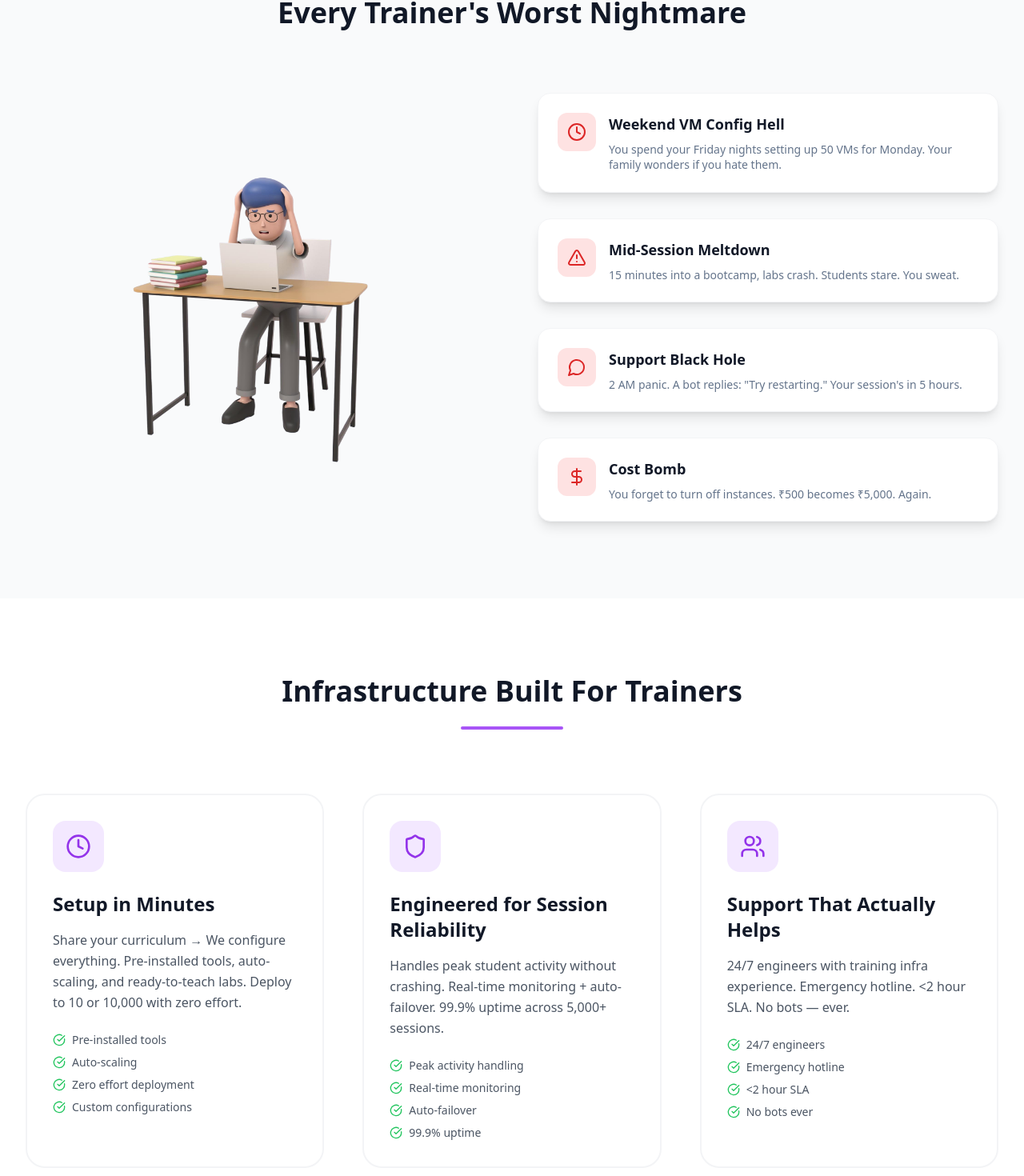
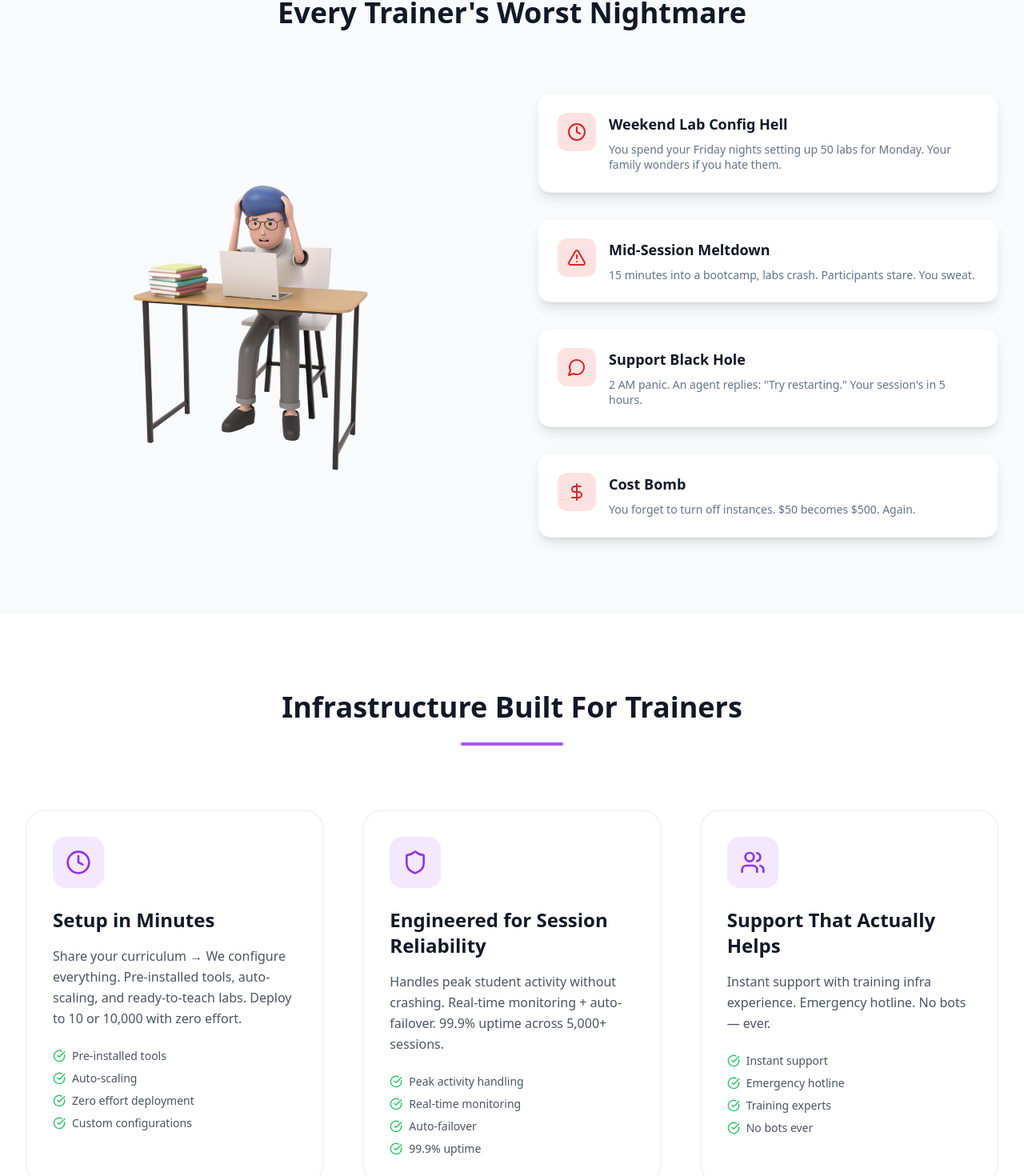
Before and after one commit to Arora-Deep/CloudAdda-Website-9th-july, a React (Vite) app: page /training-labs in a window 1280 px wide. Shown: the part 1041-2511 px from the top of the page at 80% size. Built offline with nearby package versions, Linux system fonts and the light colour scheme.

Commit message:
Refactor: Update Training Labs page content
Modified text and layout in the Training Labs page as per the user's requests, including changes to section titles, descriptions, bullet points, and metrics.

```diff
--- a/src/index.css
+++ b/src/index.css
@@ -1,3 +1,4 @@
+
 @tailwind base;
 @tailwind components;
 @tailwind utilities;
@@ -6,87 +7,56 @@
   :root {
     --background: 0 0% 100%;
     --foreground: 222.2 84% 4.9%;
-
     --card: 0 0% 100%;
     --card-foreground: 222.2 84% 4.9%;
-
     --popover: 0 0% 100%;
     --popover-foreground: 222.2 84% 4.9%;
-
     --primary: 222.2 47.4% 11.2%;
     --primary-foreground: 210 40% 98%;
-
-    --secondary: 210 40% 96.1%;
-    --secondary-foreground: 222.2 47.4% 11.2%;
-
-    --muted: 210 40% 96.1%;
+    --secondary: 210 40% 96%;
+    --secondary-foreground: 222.2 84% 4.9%;
+    --muted: 210 40% 96%;
     --muted-foreground: 215.4 16.3% 46.9%;
-
-    --accent: 210 40% 96.1%;
-    --accent-foreground: 222.2 47.4% 11.2%;
-
+    --accent: 210 40% 96%;
+    --accent-foreground: 222.2 84% 4.9%;
     --destructive: 0 84.2% 60.2%;
     --destructive-foreground: 210 40% 98%;
-
     --border: 214.3 31.8% 91.4%;
     --input: 214.3 31.8% 91.4%;
     --ring: 222.2 84% 4.9%;
-
+    --chart-1: 12 76% 61%;
+    --chart-2: 173 58% 39%;
+    --chart-3: 197 37% 24%;
+    --chart-4: 43 74% 66%;
+    --chart-5: 27 87% 67%;
     --radius: 0.5rem;
-
-    --sidebar-background: 0 0% 98%;
-
-    --sidebar-foreground: 240 5.3% 26.1%;
-
-    --sidebar-primary: 240 5.9% 10%;
-
-    --sidebar-primary-foreground: 0 0% 98%;
-
-    --sidebar-accent: 240 4.8% 95.9%;
-
-    --sidebar-accent-foreground: 240 5.9% 10%;
-
-    --sidebar-border: 220 13% 91%;
-
-    --sidebar-ring: 217.2 91.2% 59.8%;
   }
 
   .dark {
     --background: 222.2 84% 4.9%;
     --foreground: 210 40% 98%;
-
     --card: 222.2 84% 4.9%;
     --card-foreground: 210 40% 98%;
-
     --popover: 222.2 84% 4.9%;
     --popover-foreground: 210 40% 98%;
-
     --primary: 210 40% 98%;
     --primary-foreground: 222.2 47.4% 11.2%;
-
     --secondary: 217.2 32.6% 17.5%;
     --secondary-foreground: 210 40% 98%;
-
     --muted: 217.2 32.6% 17.5%;
     --muted-foreground: 215 20.2% 65.1%;
-
     --accent: 217.2 32.6% 17.5%;
     --accent-foreground: 210 40% 98%;
-
     --destructive: 0 62.8% 30.6%;
     --destructive-foreground: 210 40% 98%;
-
     --border: 217.2 32.6% 17.5%;
     --input: 217.2 32.6% 17.5%;
     --ring: 212.7 26.8% 83.9%;
-    --sidebar-background: 240 5.9% 10%;
-    --sidebar-foreground: 240 4.8% 95.9%;
-    --sidebar-primary: 224.3 76.3% 48%;
-    --sidebar-primary-foreground: 0 0% 100%;
-    --sidebar-accent: 240 3.7% 15.9%;
-    --sidebar-accent-foreground: 240 4.8% 95.9%;
-    --sidebar-border: 240 3.7% 15.9%;
-    --sidebar-ring: 217.2 91.2% 59.8%;
+    --chart-1: 220 70% 50%;
+    --chart-2: 160 60% 45%;
+    --chart-3: 30 80% 55%;
+    --chart-4: 280 65% 60%;
+    --chart-5: 340 75% 55%;
   }
 }
 
@@ -94,8 +64,20 @@
   * {
     @apply border-border;
   }
-
   body {
     @apply bg-background text-foreground;
   }
 }
+
+@keyframes marquee {
+  0% {
+    transform: translateX(0%);
+  }
+  100% {
+    transform: translateX(-100%);
+  }
+}
+
+.animate-marquee {
+  animation: marquee 30s linear infinite;
+}
--- a/src/pages/TrainingLabs.tsx
+++ b/src/pages/TrainingLabs.tsx
@@ -2,6 +2,7 @@ import { Button } from "@/components/ui/button";
 import { NavigationMenu, NavigationMenuContent, NavigationMenuItem, NavigationMenuLink, NavigationMenuList, NavigationMenuTrigger } from "@/components/ui/navigation-menu";
 import { ArrowRight, Clock, AlertTriangle, MessageCircle, DollarSign, CheckCircle, Users, Gauge, UserCheck, Rocket, Code, Shield, Brain, Star, FileCheck, Play } from "lucide-react";
 import { Link } from "react-router-dom";
+
 const TrainingLabs = () => {
   return <div className="min-h-screen bg-white">
       {/* Navigation */}
@@ -130,20 +131,20 @@ const TrainingLabs = () => {
 
             <div className="space-y-8">
               {[{
-              title: "Weekend VM Config Hell",
-              description: "You spend your Friday nights setting up 50 VMs for Monday. Your family wonders if you hate them.",
+              title: "Weekend Lab Config Hell",
+              description: "You spend your Friday nights setting up 50 labs for Monday. Your family wonders if you hate them.",
               icon: Clock
             }, {
               title: "Mid-Session Meltdown",
-              description: "15 minutes into a bootcamp, labs crash. Students stare. You sweat.",
+              description: "15 minutes into a bootcamp, labs crash. Participants stare. You sweat.",
               icon: AlertTriangle
             }, {
               title: "Support Black Hole",
-              description: "2 AM panic. A bot replies: \"Try restarting.\" Your session's in 5 hours.",
+              description: "2 AM panic. An agent replies: \"Try restarting.\" Your session's in 5 hours.",
               icon: MessageCircle
             }, {
               title: "Cost Bomb",
-              description: "You forget to turn off instances. ₹500 becomes ₹5,000. Again.",
+              description: "You forget to turn off instances. $50 becomes $500. Again.",
               icon: DollarSign
             }].map((pain, index) => <div key={index} className="group hover:scale-105 transition-all duration-300">
                   <div className="bg-white rounded-2xl p-6 shadow-lg border border-gray-100 hover:border-red-200 transition-all duration-300 hover:shadow-xl">
@@ -184,9 +185,9 @@ const TrainingLabs = () => {
             features: ["Peak activity handling", "Real-time monitoring", "Auto-failover", "99.9% uptime"]
           }, {
             title: "Support That Actually Helps",
-            description: "24/7 engineers with training infra experience. Emergency hotline. <2 hour SLA. No bots — ever.",
+            description: "Instant support with training infra experience. Emergency hotline. No bots — ever.",
             icon: Users,
-            features: ["24/7 engineers", "Emergency hotline", "<2 hour SLA", "No bots ever"]
+            features: ["Instant support", "Emergency hotline", "Training experts", "No bots ever"]
           }].map((solution, index) => <div key={index} className="group hover:scale-105 transition-all duration-500">
                 <div className="bg-white border-2 border-gray-100 rounded-3xl p-8 hover:border-purple-200 transition-all duration-300 hover:shadow-2xl h-full">
                   <div className="flex flex-col h-full">
@@ -269,12 +270,12 @@ const TrainingLabs = () => {
 
                 <p className="text-lg text-gray-600 leading-relaxed">View participant screens, take control when needed, and provide instant help. No more walking around the classroom or dealing with "it's not working" complaints.</p>
 
-                <ul className="space-y-4">
-                  {["Remote screen viewing", "Take control assistance", "File sharing & transfers", "Real-time chat support"].map((feature, index) => <li key={index} className="flex items-center space-x-3">
+                <div className="grid grid-cols-2 gap-4">
+                  {["Remote screen viewing", "Take control assistance"].map((feature, index) => <div key={index} className="flex items-center space-x-3">
                       <CheckCircle className="w-6 h-6 text-green-500" />
                       <span className="text-gray-700">{feature}</span>
-                    </li>)}
-                </ul>
+                    </div>)}
+                </div>
               </div>
             </div>
 
@@ -294,7 +295,7 @@ const TrainingLabs = () => {
                 </p>
 
                 <ul className="space-y-4">
-                  {["Pre-built curriculum templates", "Auto-scaling based on enrollment", "Custom environment configuration", "Bulk student onboarding"].map((feature, index) => <li key={index} className="flex items-center space-x-3">
+                  {["Pre-built curriculum templates", "Auto-scaling based on enrollment", "Custom environment configuration", "Bulk participant onboarding"].map((feature, index) => <li key={index} className="flex items-center space-x-3">
                       <CheckCircle className="w-6 h-6 text-green-500" />
                       <span className="text-gray-700">{feature}</span>
                     </li>)}
@@ -318,14 +319,8 @@ const TrainingLabs = () => {
             <h2 className="text-4xl font-bold text-gray-900 mb-6">Purpose-Built for Every Kind of Training</h2>
           </div>
 
-          <div className="grid lg:grid-cols-2 gap-16 items-center mb-16">
-            <div className="relative">
-              <div className="bg-gray-100 rounded-3xl h-96 flex items-center justify-center text-gray-400">
-                [Split-screen showing 6 types of training environments]
-              </div>
-            </div>
-
-            <div className="grid grid-cols-1 md:grid-cols-2 gap-6">
+          <div className="overflow-hidden">
+            <div className="flex animate-marquee space-x-8">
               {[{
               title: "Coding Bootcamps",
               description: "Full-stack setups: Node.js, React, MongoDB, Docker. Real-world CI/CD flows, browser-based IDEs, version control.",
@@ -342,22 +337,7 @@ const TrainingLabs = () => {
               title: "Corporate Upskilling",
               description: "Compliance-ready labs, scalable to 10,000+ users.",
               icon: Users
-            }].map((useCase, index) => <div key={index} className="bg-white border border-gray-200 rounded-xl p-6 hover:shadow-lg transition-all duration-300">
-                  <div className="flex items-start space-x-3">
-                    <div className="w-10 h-10 bg-purple-100 rounded-lg flex items-center justify-center">
-                      <useCase.icon className="w-5 h-5 text-purple-600" />
-                    </div>
-                    <div>
-                      <h3 className="font-bold text-gray-900 mb-2">{useCase.title}</h3>
-                      <p className="text-sm text-gray-600">{useCase.description}</p>
-                    </div>
-                  </div>
-                </div>)}
-            </div>
-          </div>
-
-          <div className="grid grid-cols-1 md:grid-cols-2 lg:grid-cols-3 gap-6">
-            {[{
+            }, {
               title: "Networking & Systems Training",
               description: "Layer 2/3 labs, routers, firewalls, VLANs, Linux OS internals — all isolated per student.",
               icon: Users
@@ -369,21 +349,14 @@ const TrainingLabs = () => {
               title: "Networking Labs",
               description: "Simulated enterprise network environments for training on routing, switching, and troubleshooting at scale.",
               icon: Users
-          }, {
-            title: "Capture the Flag (CTF) Competitions",
-            description: "Realistic attack-defense setups for cybersecurity contests, team-based or individual.",
-            icon: Shield
-          }, {
-            title: "Certification Prep Labs",
-            description: "Practice environments preloaded with the exact tools and configs needed for cert exams (e.g., RHCE, OSCP, CEH).",
-            icon: Star
-          }].map((useCase, index) => <div key={index} className="bg-white border border-gray-200 rounded-xl p-6 hover:shadow-lg transition-all duration-300">
+            }].map((useCase, index) => <div key={index} className="bg-white border border-gray-200 rounded-xl p-6 hover:shadow-lg transition-all duration-300 min-w-[300px] flex-shrink-0">
                 <div className="w-12 h-12 bg-purple-100 rounded-xl flex items-center justify-center mb-4">
                   <useCase.icon className="w-6 h-6 text-purple-600" />
                 </div>
                 <h3 className="font-bold text-gray-900 mb-3">{useCase.title}</h3>
                 <p className="text-gray-600 text-sm leading-relaxed">{useCase.description}</p>
               </div>)}
+            </div>
           </div>
         </div>
       </section>
@@ -431,13 +404,10 @@ const TrainingLabs = () => {
             answer: "No problem — instant tweaks, mid-session scaling, and live config support."
           }, {
             question: "What if things break during class?",
-            answer: "Real engineers. 24/7. <2 hour SLA. No bots. No \"please wait.\""
+            answer: "Real engineers. Instant support. No bots. No \"please wait.\""
           }, {
             question: "What if we're not technical enough to explain what we need?",
-            answer: "Our onboarding team speaks fluent training. Just tell us what you teach — we handle the rest."
-          }, {
-            question: "What if it's too complicated to manage?",
-            answer: "You get a simple dashboard. We manage everything else."
+            answer: "Just tell us what you teach — we handle the rest."
           }, {
             question: "What if this is too good to be true?",
             answer: "Ask our customers. Or better — try it and see for yourself."
@@ -552,11 +522,11 @@ const TrainingLabs = () => {
 
           <div className="grid grid-cols-3 gap-8 mt-16 pt-16 border-t border-gray-200">
             <div className="text-center">
-              <div className="text-3xl font-bold text-purple-600">15,000+</div>
+              <div className="text-3xl font-bold text-purple-600">1,500+</div>
               <div className="text-gray-600">Students Trained Weekly</div>
             </div>
             <div className="text-center">
-              <div className="text-3xl font-bold text-purple-600">500+</div>
+              <div className="text-3xl font-bold text-purple-600">100+</div>
               <div className="text-gray-600">Training Companies</div>
             </div>
             <div className="text-center">
@@ -623,4 +593,5 @@ const TrainingLabs = () => {
       </footer>
     </div>;
 };
+
 export default TrainingLabs;
```
Lines whose indentation alone changed are shown as unchanged.
